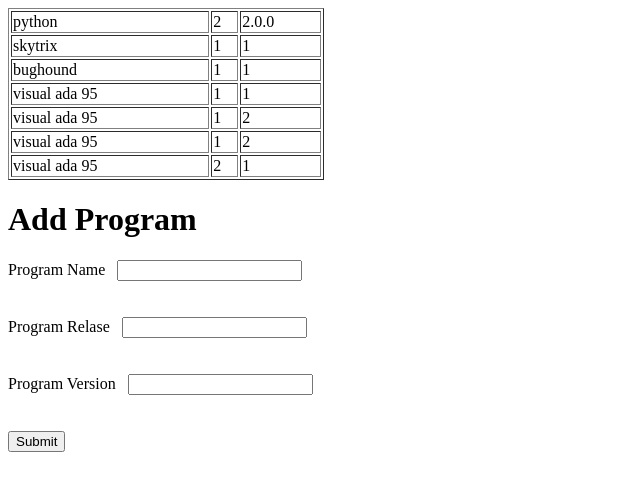
After one commit to abbisai7/Bug_Hound-Project, a Flask app: page /add_program in a window 1280 px wide. The commit adds this page. Shown: the top 491 px of the page, without its empty margins (0-640 px from the left). Run offline with Flask 3, Linux system fonts and the light colour scheme; data comes from the database, SQL or seed files in the repository; both versions use the stored data as it was after the commit.

Commit message:
ui changes

```diff
--- a/server/app.py
+++ b/server/app.py
@@ -1,8 +1,10 @@
-from flask import Flask,g,request,render_template
+from flask import Flask,g,request,render_template,session
 import sqlite3
 
 
 app = Flask(__name__)
+app.config["SECRET_KEY"] = "ThisisSecret!"
+
 
 def connect_db():
     sql = sqlite3.connect('C:\\Users\\029421793\\Bughound_Project\\server\\db\\bughound.db')
@@ -19,10 +21,27 @@
     if hasattr(g,'sqlite_db'):
         g.sqlite_db.close()
 
-@app.route("/",methods=["GET"])
+@app.route("/",methods=["GET","POST"])
 def index():
-    return render_template('index.html')
-
+    if request.method == 'POST' and 'username' in request.form and 'password' in request.form:
+        username = str(request.form['username'])
+        password = str(request.form['password'])
+        db = get_db()
+        query = 'SELECT * FROM employees WHERE username = "{0}" and password ="{1}"'.format(username,password)
+        cur = db.execute(query)
+        account = cur.fetchall()
+        if account:
+            session['loggedin'] = True
+            session['id'] = account[0]["emp_id"]
+            session['username'] = account[0]["username"]
+            session['user_level'] = account[0]["userlevel"]
+            condition = False
+            if session['user_level']==3:
+                condition=True
+            return render_template('index.html',condition=condition,name=session["username"],userlevel=session["user_level"])
+        else:
+            return render_template("login.html",msg="True")
+    return render_template('login.html')
 @app.route("/add_bug")
 def add_bug():
     return render_template("add_bug.html")
@@ -37,8 +56,11 @@
 
 #Employee Functions
 #add employee
-@app.route("/add_employee",methods=["POST"])
+@app.route("/add_employee",methods=["GET","POST"])
 def add_employee():
+    if "loggedin" not in session:
+
+        return render_template("login.html")
     inp = request.get_json()
     name = inp["name"]
     username = inp["username"]
@@ -83,17 +105,22 @@
 
 
 #add programs
-@app.route("/add_program",methods=["POST"])
+@app.route("/add_program",methods=["GET","POST"])
 def add_program():
-    inp = request.get_json()
-    program = inp["program"]
-    program_release = inp["program_release"]
-    program_version = inp["program_version"]
-
     db=get_db()
+    cur = db.execute('select * from programs')
+    programs = cur.fetchall()
+    if request.method == "GET":
+        return render_template("add_programs.html",programs=programs,conditon="False")
+    program = request.form['program']
+    program_release = request.form["program_release"]
+    program_version = request.form["program_version"]
     db.execute('insert into programs (program,program_release,program_version) values(?,?,?)',[program,program_release,program_version] )
     db.commit()
-    return inp
+    cur = db.execute('select * from programs')
+    programs = cur.fetchall()
+    return render_template("add_programs.html",programs=programs,condition="True",program=program,\
+                           release=program_release,version=program_version)
 
 #Update Program
 @app.route("/update_program",methods=["POST"])
@@ -127,8 +154,10 @@
     return
 
 #add areas
-@app.route("/add_area",methods=["POST"])
+@app.route("/add_area",methods=["GET,POST"])
 def add_area():
+    if request.method == "GET":
+        return render_template('add_area.html')
     inp = request.get_json()
     prog_id = inp["prog_id"]
     area = inp["area"]
--- /dev/null
+++ b/server/templates/add_area.html
@@ -0,0 +1 @@
+<h1>add areas</h1>
--- /dev/null
+++ b/server/templates/add_programs.html
@@ -0,0 +1,34 @@
+<!DOCTYPE html>
+<html lang="en">
+<head>
+    <meta charset="UTF-8">
+    <meta http-equiv="X-UA-Compatible" content="IE=edge">
+    <meta name="viewport" content="width=device-width, initial-scale=1.0">
+    <title>Add Program</title>
+</head>
+<body>
+    <table style="width:25%", border="1">
+        {% for item in programs %}
+        <tr>
+            <td>{{item[1]}}</td>
+            <td>{{item[2]}}</td>
+            <td>{{item[3]}}</td>
+        </tr>
+        {% endfor %}
+    </table>
+    {% if condtion %}
+    <h3>Program {{program}} with {{release}} and {{version}} has been updated successfully </h3>
+    {% endif %}
+    <h1> Add Program</h1>
+    <form action="{{url_for('add_program')}}" method="POST">
+        <label for="program">Program Name</label>&nbsp&nbsp;
+        <input name="program" type="text" class="textbox"/></br></br></br>
+        <label for="program_release">Program Relase</label>&nbsp&nbsp;
+        <input id="program_release" name="program_release" type="number" class="textbox"/></br></br></br>
+        <label for="program_version">Program Version</label>&nbsp&nbsp;
+        <input id="program_version" name="program_version" type="number" class="textbox"/></br></br></br>
+        <input type="submit" class="btn" value="Submit">
+    </form>
+
+</body>
+</html>
--- a/server/templates/index.html
+++ b/server/templates/index.html
@@ -10,6 +10,9 @@
     <h1>Welcome to bug hound</h1>
     <a href="{{url_for('add_bug')}}"><h2>Add Bug</h2></a>
     <a href="{{url_for('update_bug')}}"><h2>Update Bug</h2></a>
+    {% if condition %}
     <a href="{{url_for('database_maintenance')}}"><h2>Database Maintenance</h2></a>"
+    {% endif %}
+    <h3>User:{{name}} UserLevel:{{userlevel}}</h3>
 </body>
 </html>
```
Also changed, not shown: server/templates/database_maintenance.html (+5 -5 lines), server/templates/login.html (added, +22 -0 lines), server/db/bughound.db, server/templates/add_employess.html (added), server/templates/edit_employess.html (added), server/templates/edit_programs.html (added).
